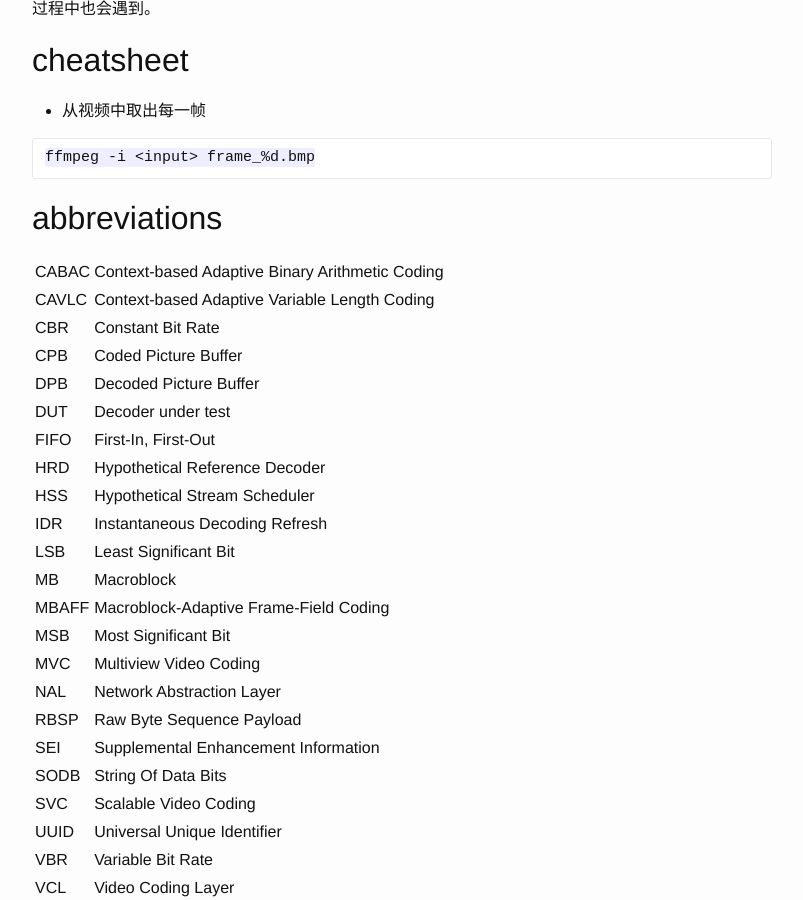
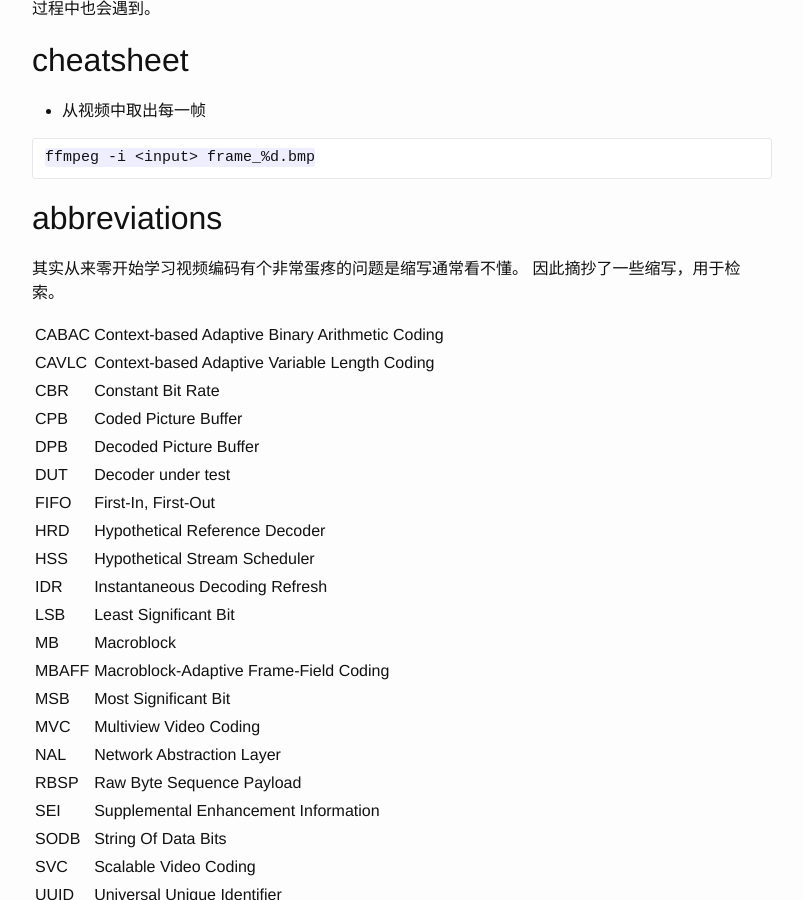
Before and after one commit to huiyiqun/blog, a Jekyll site: the page built from _posts/2016-10-31-notes-about-media-streams.markdown, in a window 1280 px wide and 900 px high, scrolled down 1902 px. Shown: the whole window, without its empty margins (238-1041 px from the left). Built offline with Jekyll 4.4.1, drawn with Linux system fonts in a browser that asks for light colours; formulas are drawn with MathJax 3; comment, search, counter and statistics services are not loaded.

Commit message:
why list abbreviations

```diff
--- a/_posts/2016-10-31-notes-about-media-streams.markdown
+++ b/_posts/2016-10-31-notes-about-media-streams.markdown
@@ -93,6 +93,9 @@ ffmpeg -i <input> frame_%d.bmp
 
 ## abbreviations
 
+其实从来零开始学习视频编码有个非常蛋疼的问题是缩写通常看不懂。
+因此摘抄了一些缩写，用于检索。
+
 | CABAC | Context-based Adaptive Binary Arithmetic Coding |
 | CAVLC | Context-based Adaptive Variable Length Coding |
 | CBR   | Constant Bit Rate |
```
